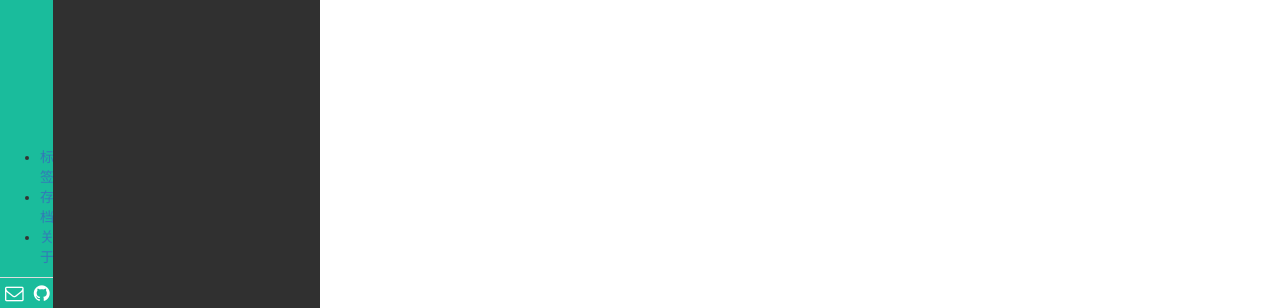
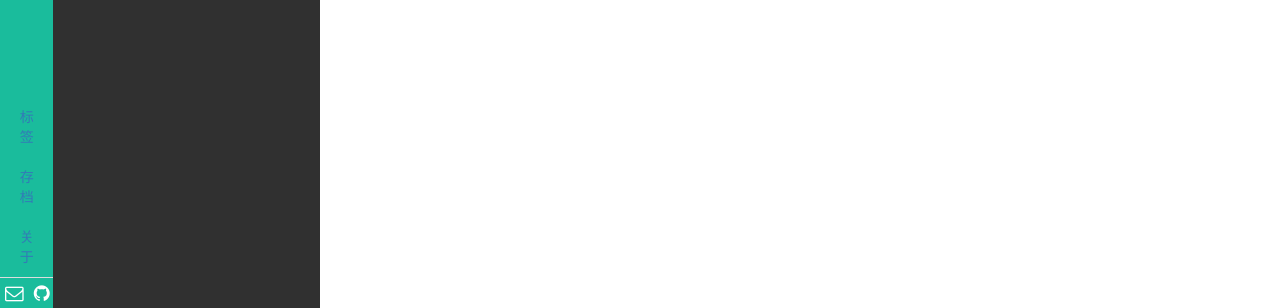
Before and after one commit to ichennan/ichennan.github.io, a Jekyll site: the page built from index.html, in a window 1280 px wide. Shown: the part 592-900 px from the top of the page. Built offline with Jekyll 4.4.1, drawn with Linux system fonts in a browser that asks for light colours; Markdown is read by kramdown in place of the engine named in the settings; the list of posts is cut into pages by our own code.

```diff
--- a/_includes/navside.html
+++ b/_includes/navside.html
@@ -14,7 +14,7 @@
         这是原来现实汉字的代码，我改为了图标 -->
       </ul>
       <div class="aside1_bottom">
-        <ul id="ul_tag_archive_about">
+        <ul id="ul_tag_archive_about" class="nav nav-pills nav-stacked">
           <li><a class="pjaxlink" href="#tags">{{ site.locals.tags }}</a></li>
           <li><a class="pjaxlink" href="/pages/archive.html">{{ site.locals.archive }}</a></li>
           <li><a class="pjaxlink" href="/pages/about.html">{{ site.locals.about }}</a></li>
```
